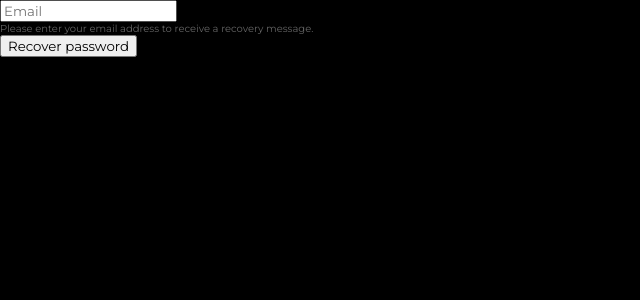
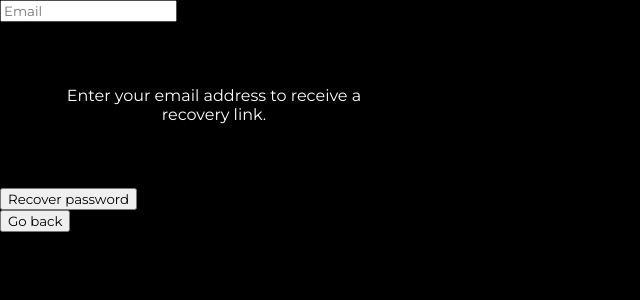
Before and after one commit to haykbit/react-music-player, a React (Create React App) app in the folder client/: page /recover in a window 1280 px wide. Shown: the top 300 px of the page, without its empty margins (0-640 px from the left). Built offline with nearby package versions, Linux system fonts and the light colour scheme; no server answers.

Commit message:
feat: pass recover menu frontend

```diff
--- a/client/src/components/LoginForm/LoginForm.js
+++ b/client/src/components/LoginForm/LoginForm.js
@@ -6,9 +6,11 @@ import { login, loginWithEmailAndPassword } from "../../redux/auth/action";
 import google from "../../assets/images/search.png";
 import gmail from "../../assets/images/gmail.png";
 import "./style/loginform.scss";
+import PasswordRecovery from "../PasswordRecovery/PasswordRecovery";
 
 function LoginForm() {
   const [loginForm, setLoginForm] = useState({ email: "", password: "" });
+  const [recoverPass, setRecoverPass] = useState({ recover: false });
   const { email, password } = loginForm;
   const dispatch = useDispatch();
 
@@ -24,9 +26,21 @@ function LoginForm() {
     dispatch(loginWithEmailAndPassword(email, password));
   };
 
+  const handleRecover = (event) => {
+    setRecoverPass({ recover: true });
+  };
+
+  const recoverOff = () => {
+    setRecoverPass({ recover: false });
+  };
+
   return (
     <div className="login-container" onSubmit={handleLoginWithEmailAndPassword}>
       <div className="login-section">
+        {recoverPass.recover ? (
+          <PasswordRecovery recoverOff={recoverOff} />
+        ) : (
+          <>
             <form className="login-form">
               <h2>Login</h2>
               <input
@@ -44,7 +58,10 @@ function LoginForm() {
               <button className="login-btn">Login</button>
             </form>
             <div className="forgotPassword">
-          Forgot your password? Click <Link to="/recover">here</Link>
+              Forgot your password? Click{" "}
+              <span className="recover-link" onClick={handleRecover}>
+                here
+              </span>
             </div>
 
             <h3>Or</h3>
@@ -56,6 +73,8 @@ function LoginForm() {
               <img src={gmail} alt="" />
               Register
             </button>
+          </>
+        )}
       </div>
     </div>
   );
--- a/client/src/components/LoginForm/style/loginform.scss
+++ b/client/src/components/LoginForm/style/loginform.scss
@@ -15,11 +15,12 @@
       color: #fff;
       text-align: center;
       margin: 5px;
-      a {
+      .recover-link {
         color: #fff;
-      &:hover {
-        color: rgb(238, 5, 226);
-      }
+        cursor: pointer;
+        &:hover {
+          color: rgb(238, 5, 226);
+        }
       }
     }
   }
--- a/client/src/components/PasswordRecovery/PasswordRecovery.js
+++ b/client/src/components/PasswordRecovery/PasswordRecovery.js
@@ -6,11 +6,14 @@ import { Formik } from "formik";
 import RecoverySchema from "./RecoverySchema";
 import Input from "../Input";
 import Buttons from "../Buttons";
+import "./style/passwordRecovery.scss";
 
-function PasswordRecovery() {
+function PasswordRecovery(props) {
   const dispatch = useDispatch();
   const history = useHistory();
   const resetState = useSelector((state) => state.auth.passwordResetDone);
+
+  const { recoverOff } = props;
 
   useEffect(() => {
     if (resetState) {
@@ -23,6 +26,7 @@ function PasswordRecovery() {
       onSubmit={(values) => {
         try {
           dispatch(sendPasswordResetEmailToUser(values.email));
+          recoverOff();
         } catch (err) {
           console.log(err.response.data);
         }
@@ -42,8 +46,8 @@ function PasswordRecovery() {
         handleChange,
         handleBlur,
       }) => (
-        <div className="recoveryModal">
-          <form onSubmit={handleSubmit}>
+        <div className="recovery-section">
+          <form className="login-form" onSubmit={handleSubmit}>
             <Input
               className="reset-inputs email"
               name="email"
@@ -56,11 +60,16 @@ function PasswordRecovery() {
               hasErrorMessage={touched.email}
               errorMessage={errors.email}
             />
-            <p>
-              Please enter your email address to receive a recovery message.
+            <p className="recovery-message">
+              Enter your email address to receive a recovery link.
             </p>
-            <Buttons type="submit">Recover password</Buttons>
+            <Buttons className="login-btn" type="submit">
+              Recover password
+            </Buttons>
           </form>
+          <Buttons className="register-btn" onClick={recoverOff}>
+            Go back
+          </Buttons>
         </div>
       )}
     </Formik>
--- a/client/src/components/PasswordRecovery/style/passwordRecovery.scss
+++ b/client/src/components/PasswordRecovery/style/passwordRecovery.scss
@@ -1,10 +1,7 @@
-.recoveryModal {
-  margin-top: 200px;
-  display: flex;
-  align-items: center;
-  justify-content: center;
-
-  & Input {
-    width: 80%;
-  }
+.recovery-message {
+  padding: 5%;
+  color: white;
+  font-size: 1em;
+  width: 300px;
+  text-align: center;
 }
```
Lines whose indentation alone changed are shown as unchanged.
